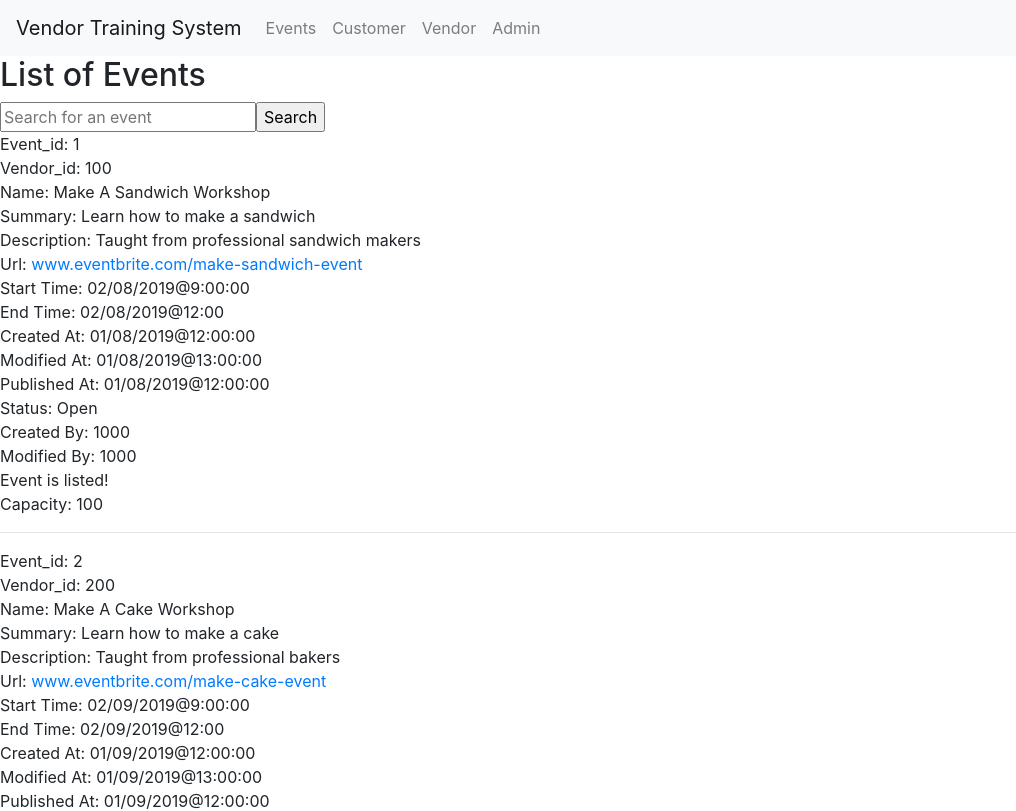
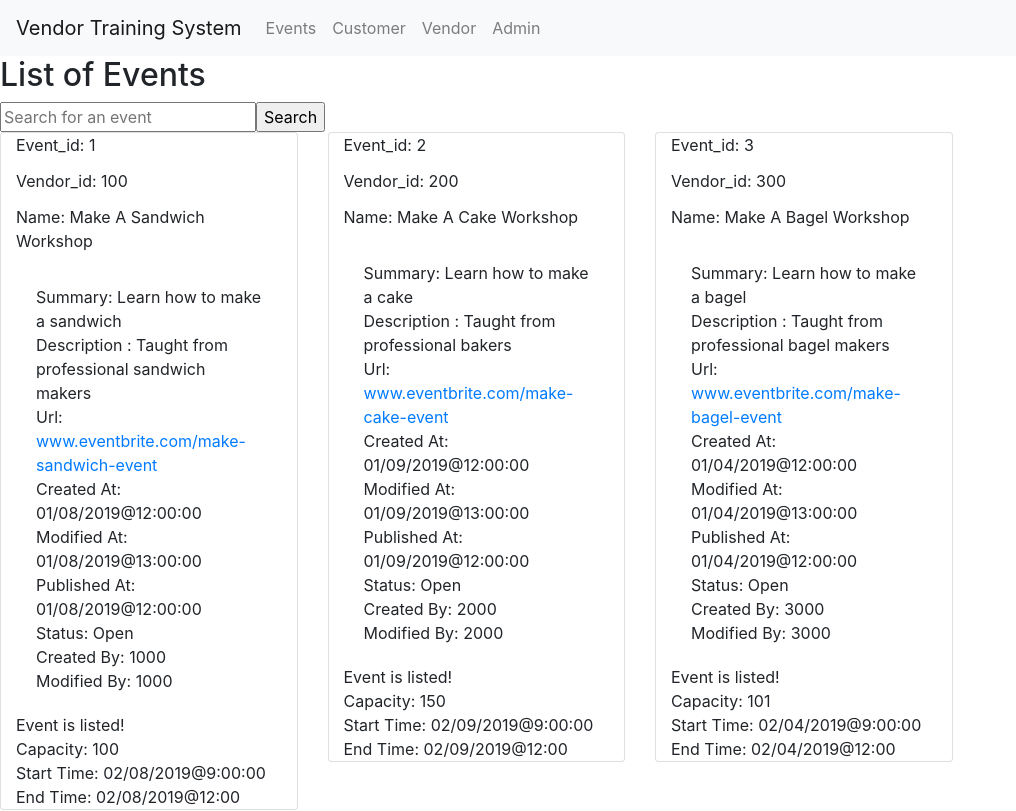
Before and after one commit to dave325/vendorTrainingSystem, an Angular app in the folder vendorTrainingSystem/: page /list-events in a window 1280 px wide. Shown: the top 811 px of the page, without its empty margins (0-1016 px from the left). Built offline with nearby package versions, Linux system fonts and the light colour scheme.

Commit message:
made list-events pretty

```diff
--- a/vendorTrainingSystem/src/app/components/event/event.component.html
+++ b/vendorTrainingSystem/src/app/components/event/event.component.html
@@ -1,18 +1,21 @@
-<div>
-  <div>Event_id: {{ event._id }}</div>
-  <div>Vendor_id: {{ event.v_id }}</div>
-  <div>Name: {{ event.name }}</div>
-  <div>Summary: {{ event.summary }}</div>
-  <div>Description: {{ event.description }}</div>
+<div class = "card col-12">
+  <div class = "card-title">Event_id: {{ event._id }}</div>
+  <div class = "card-title">Vendor_id: {{ event.v_id }}</div>
+  <div class = "card-title">Name: {{ event.name }}</div>
+  <div class = card-body>
+    <div class = "card-text">Summary: {{ event.summary }}</div>
+    <div class = "card-text">Description : {{ event.description }}</div>
     <div>Url: <a href="event.url">{{ event.url }}</a></div>
-  <div>Start Time: {{ event.start_time }}</div>
-  <div>End Time: {{  event.end_time }}</div>
+
     <div>Created At: {{ event.created_at }}</div>
     <div>Modified At: {{ event.modified_at }}</div>
     <div>Published At: {{ event.published_at }}</div>
     <div>Status: {{ event.status }}</div>
     <div>Created By: {{ event.created_by }}</div>
     <div>Modified By: {{ event.modified_by }}</div>
+
+  </div>
+
     <span *ngIf="event.listed; then isListed; else notListed"></span>
     <ng-template #isListed>Event is listed!</ng-template>
     <ng-template #notListed>Event is not listed!</ng-template>
@@ -20,5 +23,7 @@
     <ng-template #isListed>Event is shareable!</ng-template>
     <ng-template #notListed>Event is not shareable!</ng-template>
     <div>Capacity: {{ event.capacity }}</div>
-  <hr>
+    <!-- <hr> -->
+  <div>Start Time: {{ event.start_time }}</div>
+  <div>End Time: {{  event.end_time }}</div>
 </div>
--- a/vendorTrainingSystem/src/app/components/event/event.component.ts
+++ b/vendorTrainingSystem/src/app/components/event/event.component.ts
@@ -5,7 +5,8 @@ import { Event } from '../../models/Event';
 @Component({
   selector: 'app-event',
   templateUrl: './event.component.html',
-  styleUrls: ['./event.component.css']
+  styleUrls: ['./event.component.css'],
+  host:{"class" : "col-12 col-md-3"}
 })
 export class EventComponent implements OnInit {
 
--- a/vendorTrainingSystem/src/app/components/list-events/list-events.component.html
+++ b/vendorTrainingSystem/src/app/components/list-events/list-events.component.html
@@ -1,8 +1,9 @@
 <div>
   <h2>List of Events</h2>
   <app-search-event></app-search-event>
-  <app-event
-    *ngFor="let event of Events"
-    [event] = "event"
-  ></app-event>
+  <div class="row">
+    <app-event *ngFor="let event of Events" [event]="event"></app-event>
+
+  </div>
+
 </div>
```
Lines whose indentation alone changed are shown as unchanged.
